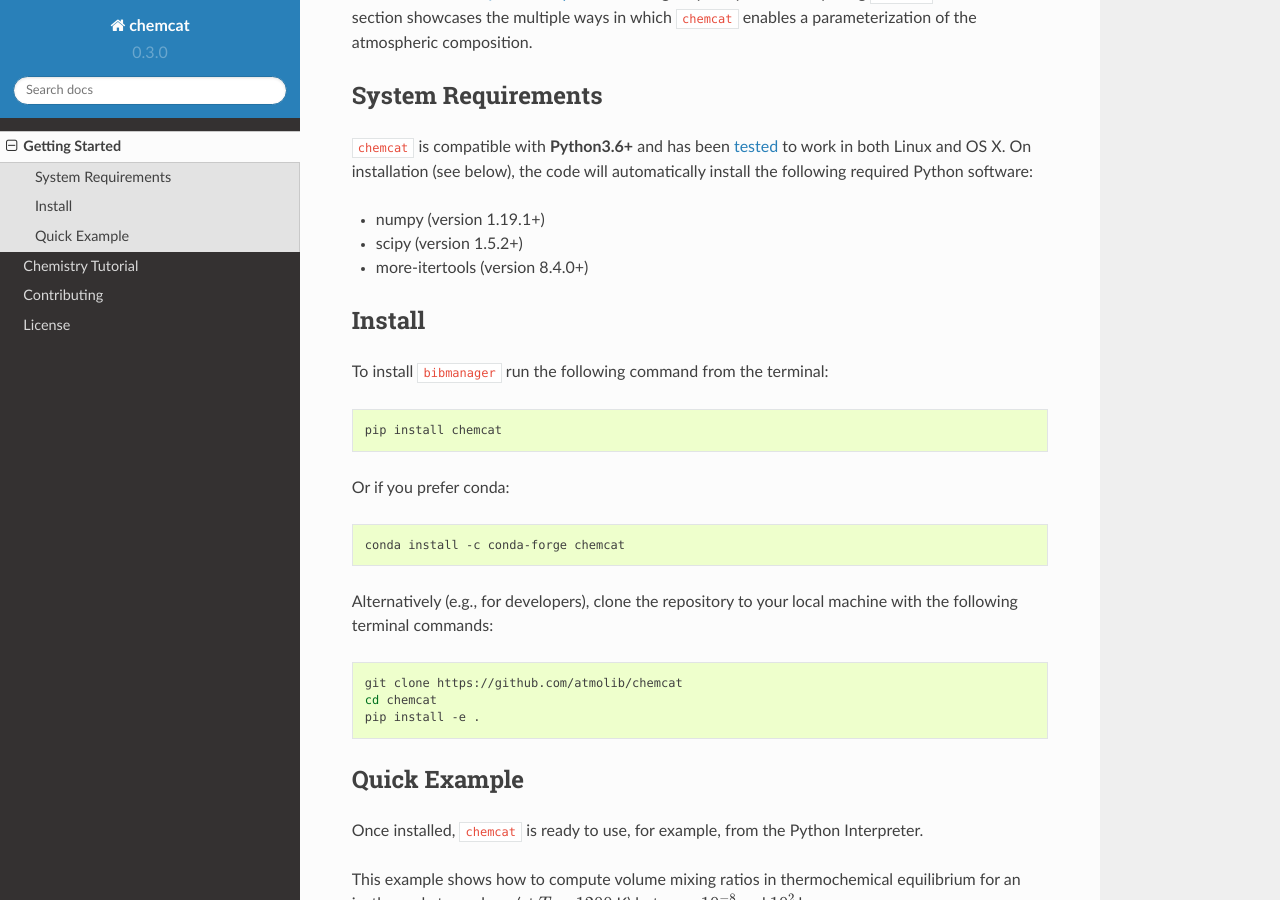
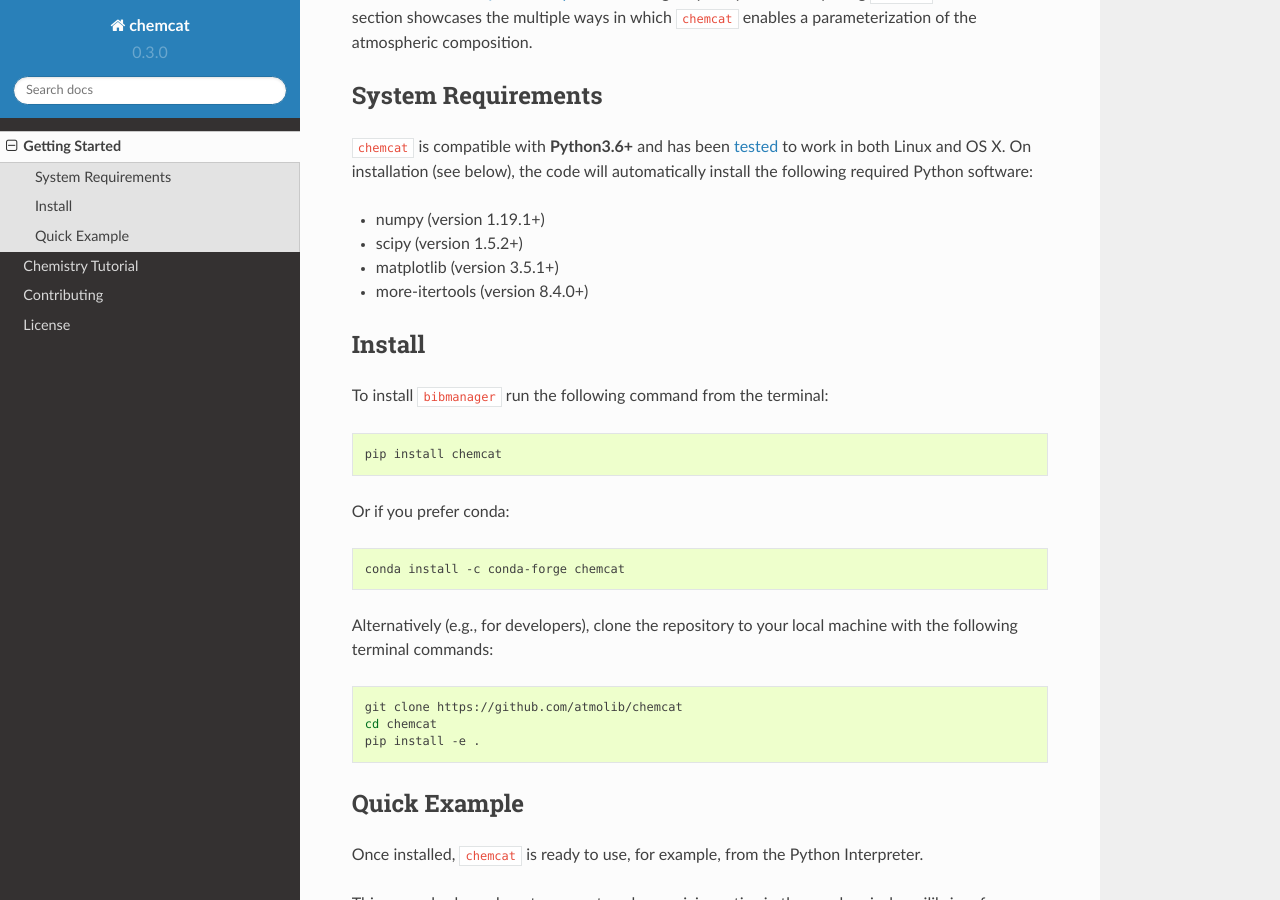
Before and after one commit to AtmoLib/chemcat, a Sphinx documentation site: the page built from docs/get_started.rst, in a window 1280 px wide and 900 px high, scrolled down 469 px. Built offline with Sphinx 7.4.7 and the Read the Docs theme 2.0.0, drawn with Linux system fonts in a browser that asks for light colours; pages that are not in the unit, such as notebooks, are missing from menus.

Commit message:
Added matplotlib requirement.

```diff
--- a/docs/get_started.rst
+++ b/docs/get_started.rst
@@ -34,6 +34,7 @@ will automatically install the following required Python software:
 
 * numpy (version 1.19.1+)
 * scipy (version 1.5.2+)
+* matplotlib (version 3.5.1+)
 * more-itertools (version 8.4.0+)
 
 .. _install:
--- a/requirements.txt
+++ b/requirements.txt
@@ -1,3 +1,4 @@
 numpy>=1.19.1
 scipy>=1.5.2
 more-itertools>=8.4.0
+matplotlib>=3.5.1
--- a/setup.py
+++ b/setup.py
@@ -60,6 +60,7 @@ setup(
     install_requires = [
         'numpy>=1.19.1',
         'scipy>=1.5.2',
+        'matplotlib>=3.5.1',
         'more-itertools>=8.4.0',
         ],
     tests_require = [
```
